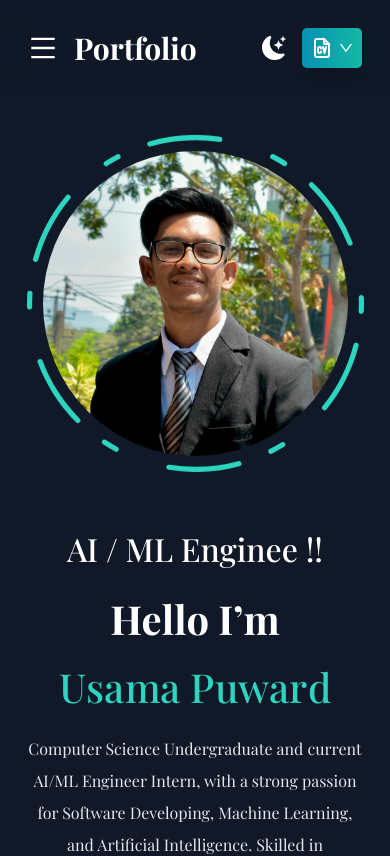
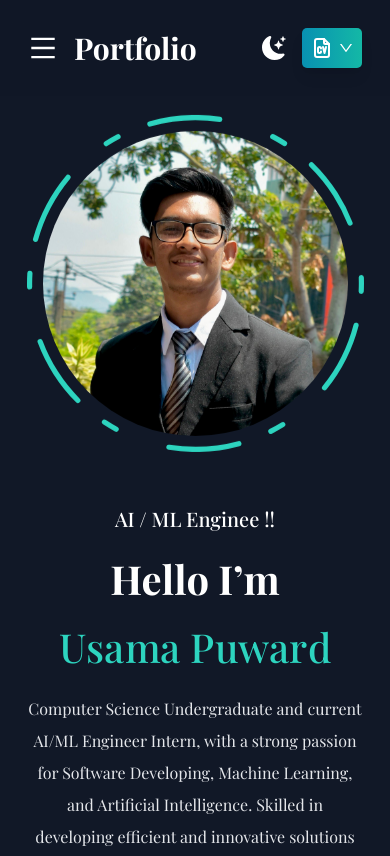
Before and after one commit to Usamafuward/portfolio, a React (Vite) app: page / in a window 390 px wide. Shown: the top 856 px of the page. Built offline with nearby package versions, Linux system fonts and the light colour scheme.

Commit message:
Portfolio changed

```diff
--- a/src/components/Layout.jsx
+++ b/src/components/Layout.jsx
@@ -92,7 +92,7 @@ const Layout = () => {
   const isActive = (path) => location.pathname === path;
 
   return (
-    <div className={darkMode ? "dark" : ""}>
+    <div className={darkMode ? "dark dark:bg-gray-900" : "bg-white"}>
       <header
         className={`px-7 md:px-[92px] lg:px-[156px] fixed top-0 w-full z-10 transition-colors duration-300 backdrop-filter backdrop-blur-md ${
           isScrolled
@@ -209,7 +209,7 @@ const Layout = () => {
         </nav>
       </header>
 
-      <main className="bg-white py-4 dark:bg-gray-900 md:px-16 lg:px-32 pt-[120px] w-full transition-all duration-300">
+      <main className="bg-white py-4 dark:bg-gray-900 md:px-16 lg:px-32 pt-[100px] w-full transition-all duration-300">
         <Outlet />
       </main>
 
--- a/src/pages/Contact.jsx
+++ b/src/pages/Contact.jsx
@@ -78,7 +78,7 @@ export default function Contact() {
         initial="hidden"
         animate={isInView ? "visible" : "hidden"}
         variants={slideUpVariants}
-        className="text-3xl leading-8 text-gray-800 dark:text-gray-200 max-w-2xl mx-auto mb-10"
+        className="text-[28px] leading-8 text-gray-800 dark:text-gray-200 max-w-2xl mx-auto mb-10"
       >
         Thanks for taking the time to reach out.
       </motion.p>
--- a/src/pages/Index.jsx
+++ b/src/pages/Index.jsx
@@ -36,6 +36,16 @@ const itemVariants = {
 const slideUpVariants = {
   hidden: { opacity: 0, y: 50 },
   visible: { opacity: 1, y: 0 },
+};
+
+// const slideRightVariants = {
+//   hidden: { opacity: 0, x: 50 },
+//   visible: { opacity: 1, x: 0, transition: { duration: 0.5 } },
+// };
+
+const slideLeftVariants = {
+  hidden: { opacity: 0, x: -100 },
+  visible: { opacity: 1, x: 0 },
 };
 
 const Index = () => {
@@ -192,10 +202,13 @@ const Index = () => {
             <motion.div
               initial="hidden"
               animate={isInView ? "visible" : "hidden"}
-              variants={containerVariants}
+              variants={
+                window.innerWidth > 1280 ? slideLeftVariants : slideUpVariants
+              }
+              transition={{ type: "spring", stiffness: 200, duration: 0.5 }}
               className="text-center xl:text-left items-center justify-between mx-auto mt-8 xl:mt-0 xl:ps-32 relative z-10"
             >
-              <h3 className="text-[32px] sm:text-xl py-2 font-medium text-gray-800 dark:text-white md:text-4xl">
+              <h3 className="text-xl py-2 font-medium text-gray-800 dark:text-white md:text-2xl">
                 {` `}
                 <span className="txt-rotate" data-period="1000">
                   {text}
@@ -271,10 +284,10 @@ const Index = () => {
             <motion.img
               src={profile}
               alt="Usama Puward"
-              className="rounded-full h-[305px] w-[305px] sm:h-[360px] sm:w-[360px]"
+              className="rounded-full h-[305px] w-[305px] sm:h-[360px] sm:w-[360px] animate-zoomIn"
             />
             <motion.svg
-              className="absolute xl:-inset-x-[15px] xl:-inset-y-[-80px] h-[337px] w-[337px] sm:h-[390px] sm:w-[390px]"
+              className="absolute xl:-inset-x-[15px] xl:-inset-y-[-75px] h-[337px] w-[337px] sm:h-[390px] sm:w-[390px]"
               fill="transparent"
               viewBox="0 0 390 390"
               xmlns="http://www.w3.org/2000/svg"
```
